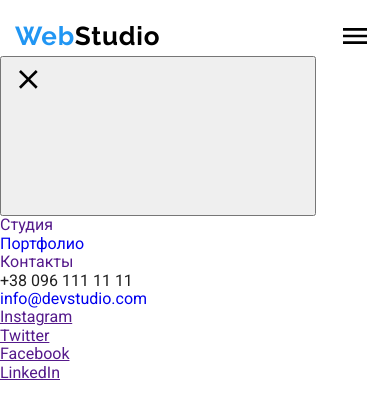
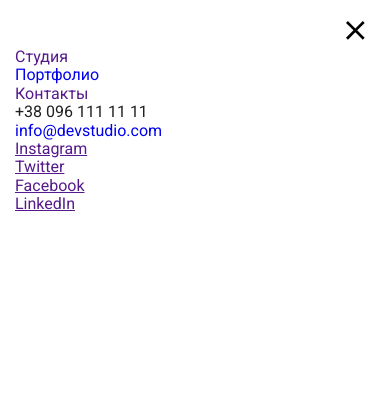
Before and after one commit to svetlana-padalka/goit-markup-hw-08, a plain HTML site: page index.html in a window 390 px wide. Both pictures are taken after a click on the button 355 px from the left and 36 px from the top of the page. Drawn offline with nearby package versions, Linux system fonts and the light colour scheme.

Commit message:
Додає стилі модального вікна в header

```diff
--- a/index.html
+++ b/index.html
@@ -62,17 +62,18 @@
           </li>
         </ul>
 
-        <button type="button" class="mobile-menu-btn">
+        <button type="button" class="mobile-menu-btn" data-menu-open>
           <svg class="mobile-menu-btn__icon" width="40" height="40">
             <use href="./images/sprite.svg#icon-burger-menu"></use>
           </svg>
         </button>
       </div>
 
-      <div class="mobile-menu">
-        <button type="button" class="mobile-menu__close-btn">
-          <svg class="mobile-menu__close-icon">
-            <use href="./images/sprite.svg#icon-mobile-close-icon" width="40" height="40"></use>
+      <div class="mobile-menu" data-menu>
+        <div class="container mobile-menu__container">
+          <button type="button" class="mobile-menu__close-btn" data-menu-close>
+            <svg class="mobile-menu__close-icon" width="40" height="40">
+              <use href="./images/sprite.svg#icon-mobile-close-icon"></use>
             </svg>
           </button>
 
@@ -93,6 +94,7 @@
             <li class="mobile-social-list-item"><a class="mobile-social-list-link"href="" lang="en">Facebook</a></li>
             <li class="mobile-social-list-item"><a class="mobile-social-list-link"href="" lang="en">LinkedIn</a></li>
           </ul>
+        </div>
       </div>
     </header>
 
@@ -588,5 +590,6 @@
     </div>
 
     <script src="./js/modal.js"></script>
+    <script src="./js/menu.js"></script>
   </body>
 </html>
--- /dev/null
+++ b/js/menu.js
@@ -0,0 +1,12 @@
+(() => {
+  const refs = {
+    openMenuBtn: document.querySelector('[data-menu-open]'),
+    closeMenuBtn: document.querySelector('[data-menu-close]'),
+    menu: document.querySelector('[data-menu]'),
+  };
+  refs.openMenuBtn.addEventListener('click', toggleModal);
+  refs.closeMenuBtn.addEventListener('click', toggleModal);
+  function toggleModal() {
+    refs.menu.classList.toggle('is-open');
+  }
+})();
--- a/sass/layout/_header.scss
+++ b/sass/layout/_header.scss
@@ -10,6 +10,7 @@
   justify-content: space-between;
 }
 .header {
+  position: relative;
   padding-top: 16px;
   padding-bottom: 16px;
   // background-color: #303030;
@@ -25,6 +26,65 @@
 }
 .mobile-menu-btn__icon {
   fill: var(--primary-black-color);
+}
+.mobile-menu {
+  position: absolute;
+  top: 0;
+  left: 0;
+  width: 100%;
+  height: 100vh;
+  overflow: auto;
+  background-color: #ffffff;
+  opacity: 0;
+  visibility: hidden;
+  pointer-events: none;
+  transition: opacity 250ms cubic-bezier(0.4, 0, 0.2, 1),
+    visibility 250ms cubic-bezier(0.4, 0, 0.2, 1);
+}
+.mobile-menu.is-open {
+  opacity: 1;
+  visibility: visible;
+  pointer-events: auto;
+}
+.mobile-menu__close-btn {
+  position: absolute;
+  top: 10px;
+  right: 15px;
+  background-color: transparent;
+  border: none;
+  padding: 0;
+  line-height: 0;
+}
+.mobile-menu__container {
+  position: relative;
+  padding-top: 48px;
+  padding-bottom: 48px;
+}
+@media screen and (min-width: 768px) {
+  .nav-list {
+    display: block;
+  }
+  .contacts {
+    display: block;
+  }
+  .mobile-menu-btn {
+    display: none;
+  }
+  .nav {
+    display: flex;
+    align-items: center;
+  }
+  .nav-list {
+    display: flex;
+    align-items: center;
+    margin-left: 88px;
+  }
+  .nav-list__item:not(:last-child) {
+    margin-right: 50px;
+  }
+  .contacts {
+    margin-left: auto;
+  }
 }
 // .header__container {
 //   display: flex;
```
Also changed, not shown: css/main.css, css/main.min.css, 2 other files. Lines whose indentation alone changed are shown as unchanged.
